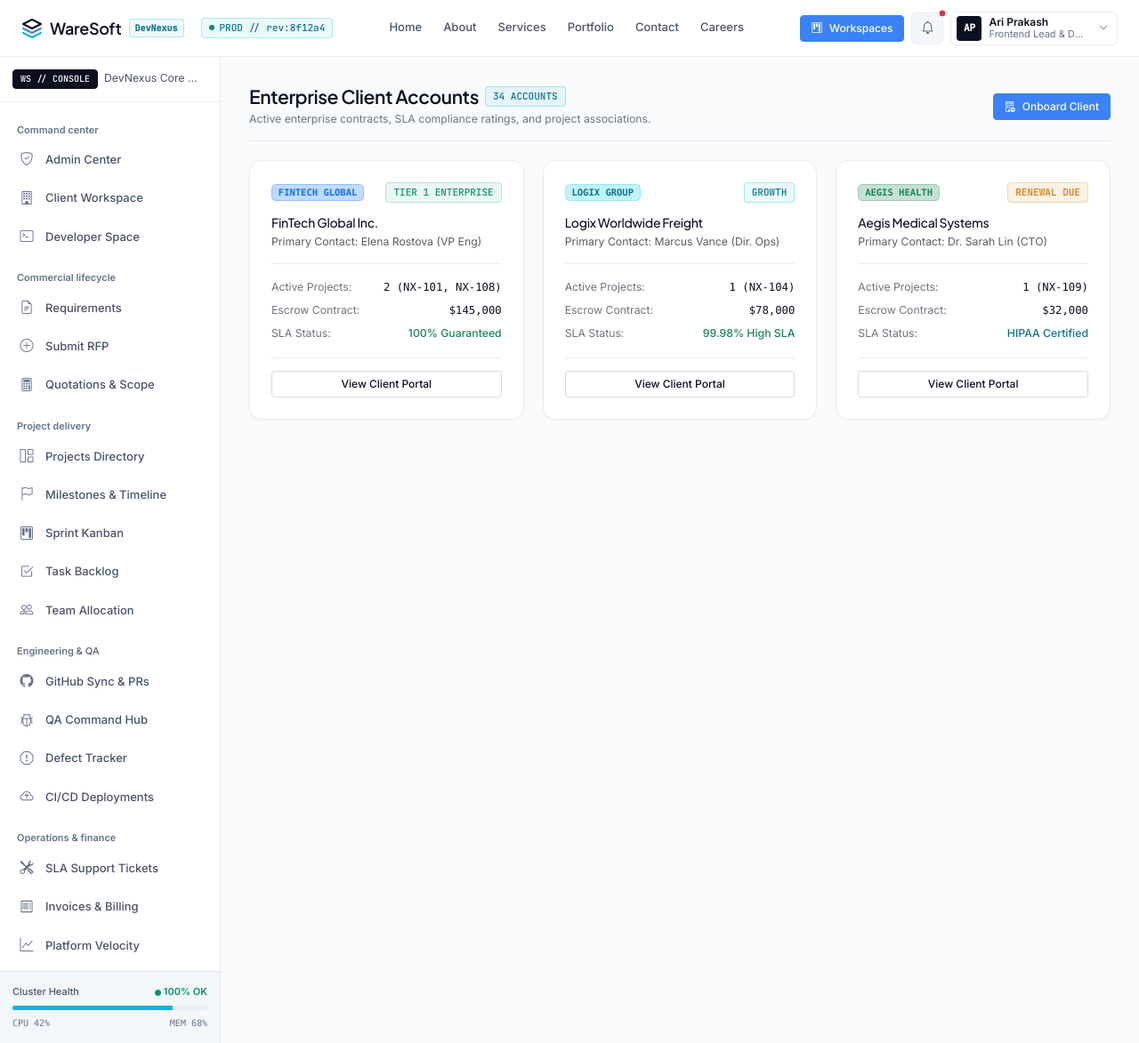
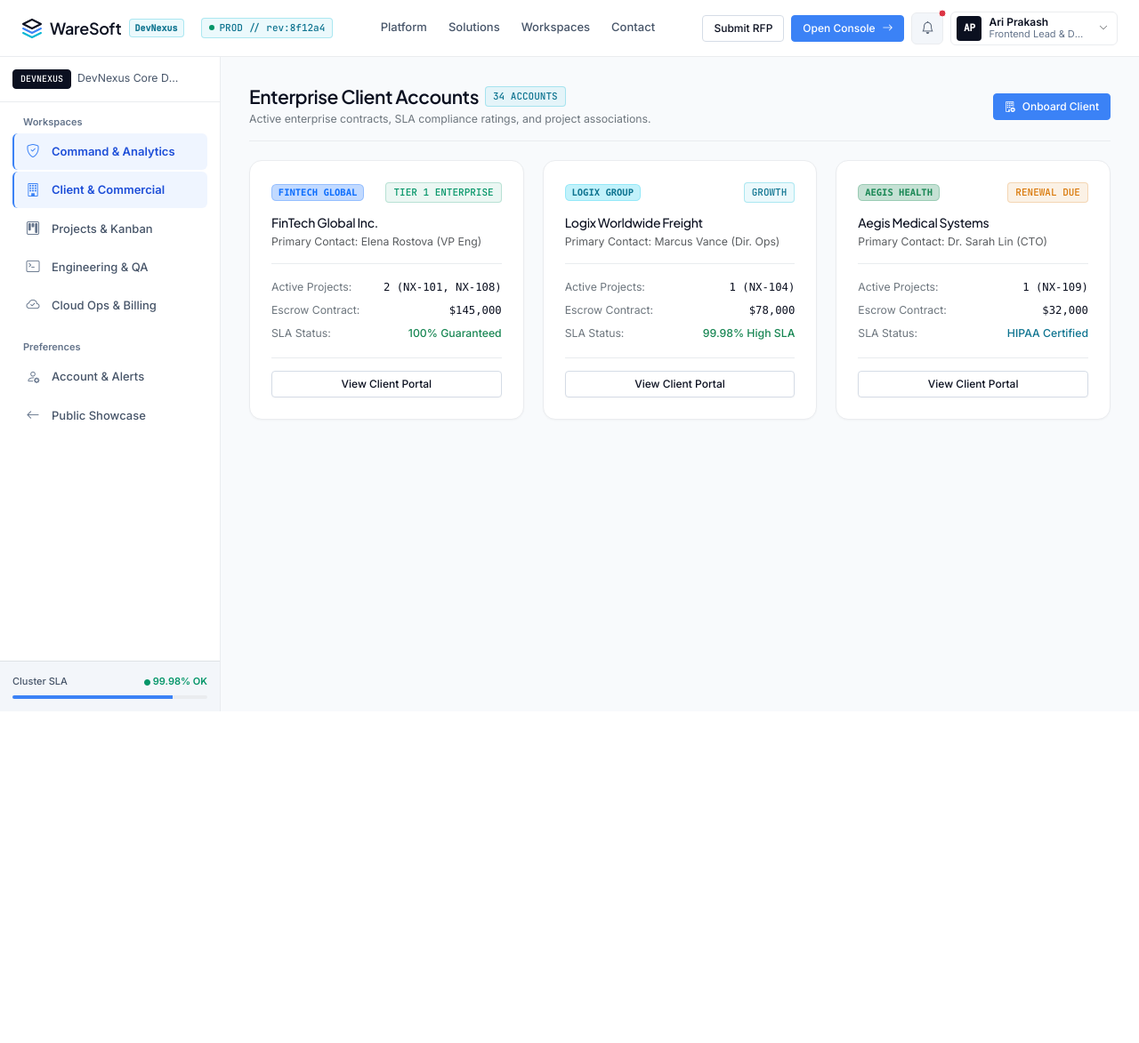
Before and after one commit to ARIPRAKASH32/waresoft, a Flask app: page /admin/clients in a window 1280 px wide. Shown: the whole page at 89% size. After the commit the page ends 800 px from the top, so only its background shows below. Run offline with Flask 3, Linux system fonts and the light colour scheme.

Commit message:
refactor(navigation): streamline topbar, 7-item workspace sidebar, and footer

```diff
--- a/frontend/templates/components/navbar.html
+++ b/frontend/templates/components/navbar.html
@@ -1,6 +1,6 @@
 <header class="ws-header">
     <div class="ws-header-inner content-container">
-        <!-- Brand Logo & Platform Title -->
+        <!-- Brand Logo & Quiet Telemetry -->
         <div class="ws-brand-cluster">
             <button class="ws-mobile-toggle d-lg-none" id="sidebarToggle" aria-label="Toggle navigation">
                 <i class="bi bi-list fs-5"></i>
@@ -17,7 +17,6 @@
                 <span class="ws-brand-badge">DevNexus</span>
             </a>
 
-            <!-- Live Signature Telemetry (visible on >=1200px to avoid medium-desktop crowding) -->
             <div class="d-none d-xl-flex align-items-center ms-2">
                 <span class="ws-pill ws-pill-telemetry">
                     <span class="status-dot status-dot-live"></span>
@@ -26,30 +25,26 @@
             </div>
         </div>
 
-        <!-- Navigation Links (Public Context) -->
+        <!-- Minimal Topbar Navigation (Juspay Rhythm) -->
         <nav class="ws-header-nav d-none d-lg-flex">
-            <a href="/" class="ws-nav-link {% if request.path == '/' %}active{% endif %}">Home</a>
-            <a href="/about" class="ws-nav-link {% if request.path == '/about' %}active{% endif %}">About</a>
-            <a href="/services" class="ws-nav-link {% if request.path == '/services' %}active{% endif %}">Services</a>
-            <a href="/portfolio" class="ws-nav-link {% if request.path == '/portfolio' %}active{% endif %}">Portfolio</a>
-            <a href="/contact" class="ws-nav-link {% if request.path == '/contact' %}active{% endif %}">Contact</a>
-            <a href="/careers" class="ws-nav-link {% if request.path == '/careers' %}active{% endif %}">Careers</a>
+            <a href="/" class="ws-nav-link {% if request.path == '/' %}active{% endif %}">Platform</a>
+            <a href="/#solutions" class="ws-nav-link">Solutions</a>
+            <a href="/projects" class="ws-nav-link {% if '/projects' in request.path %}active{% endif %}">Workspaces</a>
+            <a href="/#contact" class="ws-nav-link">Contact</a>
         </nav>
 
-        <!-- Right Quick Actions & User Roster -->
+        <!-- Right Quick Actions & User Profile -->
         <div class="ws-header-actions">
-            <!-- Global Workspace Switcher / Portal Link -->
+            <a href="/client?tab=submit" class="ws-btn ws-btn-outline ws-btn-sm d-none d-md-inline-flex">Submit RFP</a>
             <a href="/projects" class="ws-btn ws-btn-primary ws-btn-sm d-none d-sm-inline-flex">
-                <i class="bi bi-kanban"></i> Workspaces
+                Open Console <i class="bi bi-arrow-right"></i>
             </a>
 
-            <!-- Notification Trigger -->
-            <a href="/notifications" class="ws-icon-btn position-relative" title="Notifications">
+            <a href="/account?tab=notifications" class="ws-icon-btn position-relative" title="Notifications">
                 <i class="bi bi-bell"></i>
                 <span class="position-absolute top-0 start-100 translate-middle p-1 bg-danger border border-white rounded-circle"></span>
             </a>
 
-            <!-- User Avatar & Dropdown -->
             <div class="dropdown">
                 <button class="ws-user-btn" type="button" data-bs-toggle="dropdown" aria-expanded="false">
                     <span class="ws-user-avatar">{{ current_user.avatar }}</span>
@@ -64,26 +59,29 @@
                         <div class="small fw-semibold ws-text-ink">{{ current_user.name }}</div>
                         <div class="ws-text-muted" style="font-size: 11px;">{{ current_user.email }}</div>
                     </li>
-                    <li><a class="dropdown-item" href="/profile"><i class="bi bi-person me-2"></i>My Profile</a></li>
-                    <li><a class="dropdown-item" href="/admin"><i class="bi bi-shield-lock me-2"></i>Admin Center</a></li>
-                    <li><a class="dropdown-item" href="/client"><i class="bi bi-building me-2"></i>Client Portal</a></li>
-                    <li><a class="dropdown-item" href="/developer"><i class="bi bi-code-slash me-2"></i>Developer Hub</a></li>
+                    <li><a class="dropdown-item" href="/account"><i class="bi bi-person me-2"></i>Account & Alerts</a></li>
+                    <li><a class="dropdown-item" href="/admin"><i class="bi bi-shield-lock me-2"></i>Command & Analytics</a></li>
+                    <li><a class="dropdown-item" href="/client"><i class="bi bi-building me-2"></i>Client & Commercial</a></li>
+                    <li><a class="dropdown-item" href="/developer"><i class="bi bi-code-slash me-2"></i>Engineering & QA</a></li>
+                    <li><a class="dropdown-item" href="/operations"><i class="bi bi-cloud-check me-2"></i>Cloud Ops & Billing</a></li>
                     <li><hr class="dropdown-divider my-1" style="border-color: var(--ws-border-quiet);"></li>
+                    <li><a class="dropdown-item" href="/auth"><i class="bi bi-box-arrow-in-right me-2"></i>Switch Account</a></li>
                     <li><button class="dropdown-item text-danger" onclick="WareSoftAPI.logout()"><i class="bi bi-box-arrow-right me-2"></i>Sign Out</button></li>
                 </ul>
             </div>
         </div>
     </div>
 </header>
-<!-- Mobile Public Quick Drawer (for screens < lg) -->
+
+<!-- Mobile Quick Nav Drawer -->
 <div id="mobilePublicNav" class="d-none d-lg-none bg-white border-bottom px-4 py-3" style="border-color: var(--ws-border-quiet) !important;">
     <div class="d-flex flex-column gap-2 small fw-medium">
-        <a href="/" class="py-1 ws-text-ink text-decoration-none">Home</a>
-        <a href="/about" class="py-1 ws-text-secondary text-decoration-none">About</a>
-        <a href="/services" class="py-1 ws-text-secondary text-decoration-none">Services</a>
-        <a href="/portfolio" class="py-1 ws-text-secondary text-decoration-none">Portfolio</a>
-        <a href="/contact" class="py-1 ws-text-secondary text-decoration-none">Contact</a>
-        <a href="/careers" class="py-1 ws-text-secondary text-decoration-none">Careers</a>
-        <a href="/projects" class="ws-btn ws-btn-primary ws-btn-sm mt-2">Workspaces Console</a>
+        <a href="/" class="py-1 ws-text-ink text-decoration-none">Platform Showcase</a>
+        <a href="/admin" class="py-1 ws-text-secondary text-decoration-none">Command & Analytics</a>
+        <a href="/client" class="py-1 ws-text-secondary text-decoration-none">Client & Commercial</a>
+        <a href="/projects" class="py-1 ws-text-secondary text-decoration-none">Projects & Kanban</a>
+        <a href="/developer" class="py-1 ws-text-secondary text-decoration-none">Engineering & QA</a>
+        <a href="/operations" class="py-1 ws-text-secondary text-decoration-none">Cloud Ops & Billing</a>
+        <a href="/account" class="py-1 ws-text-secondary text-decoration-none">Account & Alerts</a>
     </div>
 </div>
--- a/frontend/templates/components/sidebar.html
+++ b/frontend/templates/components/sidebar.html
@@ -1,115 +1,56 @@
 <aside class="dashboard-sidebar" id="appSidebar">
     <div class="p-3 border-bottom d-flex align-items-center justify-content-between" style="border-color: var(--ws-border-quiet) !important;">
         <div class="d-flex align-items-center gap-2 min-w-0">
-            <span class="ws-pill ws-pill-navy" style="font-size: 10px;">WS // CONSOLE</span>
-            <span class="small ws-text-secondary text-truncate" style="max-width: 110px;">{{ current_user.active_project }}</span>
+            <span class="ws-pill ws-pill-navy" style="font-size: 10px;">DEVNEXUS</span>
+            <span class="small ws-text-secondary text-truncate" style="max-width: 118px;">{{ current_user.active_project }}</span>
         </div>
         <button class="btn btn-sm btn-link text-muted d-lg-none p-0" id="sidebarCloseBtn">
             <i class="bi bi-x-lg"></i>
         </button>
     </div>
 
-    <div class="sidebar-scrollable flex-grow-1 overflow-y-auto p-2">
-        <!-- Group: Command Center -->
-        <div class="sidebar-group-title">Command center</div>
-        <a href="/admin" class="sidebar-item {% if request.path == '/admin' %}active{% endif %}">
+    <div class="sidebar-scrollable flex-grow-1 overflow-y-auto p-3">
+        <!-- Minimalist Unified Workspaces (7 calm links total) -->
+        <div class="sidebar-group-title pt-0">Workspaces</div>
+        <a href="/admin" class="sidebar-item {% if '/admin' in request.path %}active{% endif %}">
             <i class="bi bi-shield-check"></i>
-            <span>Admin Center</span>
+            <span>Command & Analytics</span>
         </a>
-        <a href="/client" class="sidebar-item {% if request.path == '/client' %}active{% endif %}">
+        <a href="/client" class="sidebar-item {% if '/client' in request.path or '/requirements' in request.path or '/quotations' in request.path %}active{% endif %}">
             <i class="bi bi-building"></i>
-            <span>Client Workspace</span>
+            <span>Client & Commercial</span>
         </a>
-        <a href="/developer" class="sidebar-item {% if request.path == '/developer' %}active{% endif %}">
+        <a href="/projects" class="sidebar-item {% if '/projects' in request.path %}active{% endif %}">
+            <i class="bi bi-kanban"></i>
+            <span>Projects & Kanban</span>
+        </a>
+        <a href="/developer" class="sidebar-item {% if '/developer' in request.path or '/qa' in request.path %}active{% endif %}">
             <i class="bi bi-terminal"></i>
-            <span>Developer Space</span>
+            <span>Engineering & QA</span>
+        </a>
+        <a href="/operations" class="sidebar-item {% if '/operations' in request.path or '/deployment' in request.path or '/maintenance' in request.path or '/billing' in request.path %}active{% endif %}">
+            <i class="bi bi-cloud-check"></i>
+            <span>Cloud Ops & Billing</span>
         </a>
 
-        <!-- Group: Requirements & Bidding -->
-        <div class="sidebar-group-title">Commercial lifecycle</div>
-        <a href="/requirements" class="sidebar-item {% if '/requirements' in request.path and 'submit' not in request.path %}active{% endif %}">
-            <i class="bi bi-file-earmark-text"></i>
-            <span>Requirements</span>
+        <div class="sidebar-group-title">Preferences</div>
+        <a href="/account" class="sidebar-item {% if '/account' in request.path or '/profile' in request.path or '/notifications' in request.path %}active{% endif %}">
+            <i class="bi bi-person-gear"></i>
+            <span>Account & Alerts</span>
         </a>
-        <a href="/requirements/submit" class="sidebar-item {% if '/requirements/submit' in request.path %}active{% endif %}">
-            <i class="bi bi-plus-circle"></i>
-            <span>Submit RFP</span>
-        </a>
-        <a href="/quotations" class="sidebar-item {% if '/quotations' in request.path %}active{% endif %}">
-            <i class="bi bi-calculator"></i>
-            <span>Quotations & Scope</span>
-        </a>
-
-        <!-- Group: Project Delivery -->
-        <div class="sidebar-group-title">Project delivery</div>
-        <a href="/projects" class="sidebar-item {% if request.path == '/projects' %}active{% endif %}">
-            <i class="bi bi-grid-1x2"></i>
-            <span>Projects Directory</span>
-        </a>
-        <a href="/projects/101/milestones" class="sidebar-item {% if 'milestones' in request.path %}active{% endif %}">
-            <i class="bi bi-flag"></i>
-            <span>Milestones & Timeline</span>
-        </a>
-        <a href="/projects/101/kanban" class="sidebar-item {% if 'kanban' in request.path %}active{% endif %}">
-            <i class="bi bi-kanban"></i>
-            <span>Sprint Kanban</span>
-        </a>
-        <a href="/projects/101/tasks" class="sidebar-item {% if 'tasks' in request.path %}active{% endif %}">
-            <i class="bi bi-check2-square"></i>
-            <span>Task Backlog</span>
-        </a>
-        <a href="/projects/101/team" class="sidebar-item {% if 'team' in request.path %}active{% endif %}">
-            <i class="bi bi-people"></i>
-            <span>Team Allocation</span>
-        </a>
-
-        <!-- Group: Engineering & CI/CD -->
-        <div class="sidebar-group-title">Engineering & QA</div>
-        <a href="/developer/github" class="sidebar-item {% if 'github' in request.path %}active{% endif %}">
-            <i class="bi bi-github"></i>
-            <span>GitHub Sync & PRs</span>
-        </a>
-        <a href="/qa" class="sidebar-item {% if request.path == '/qa' %}active{% endif %}">
-            <i class="bi bi-bug"></i>
-            <span>QA Command Hub</span>
-        </a>
-        <a href="/qa/bugs" class="sidebar-item {% if 'qa/bugs' in request.path %}active{% endif %}">
-            <i class="bi bi-exclamation-octagon"></i>
-            <span>Defect Tracker</span>
-        </a>
-        <a href="/deployment" class="sidebar-item {% if request.path == '/deployment' %}active{% endif %}">
-            <i class="bi bi-cloud-arrow-up"></i>
-            <span>CI/CD Deployments</span>
-        </a>
-
-        <!-- Group: Maintenance & Financials -->
-        <div class="sidebar-group-title">Operations & finance</div>
-        <a href="/maintenance" class="sidebar-item {% if '/maintenance' in request.path %}active{% endif %}">
-            <i class="bi bi-tools"></i>
-            <span>SLA Support Tickets</span>
-        </a>
-        <a href="/billing" class="sidebar-item {% if '/billing' in request.path %}active{% endif %}">
-            <i class="bi bi-receipt"></i>
-            <span>Invoices & Billing</span>
-        </a>
-        <a href="/admin/analytics" class="sidebar-item {% if 'analytics' in request.path %}active{% endif %}">
-            <i class="bi bi-graph-up"></i>
-            <span>Platform Velocity</span>
+        <a href="/" class="sidebar-item">
+            <i class="bi bi-arrow-left"></i>
+            <span>Public Showcase</span>
         </a>
     </div>
 
-    <!-- Sidebar Footer Telemetry -->
     <div class="p-3 border-top ws-surface-subtle rounded-0 border-start-0 border-end-0 border-bottom-0">
         <div class="d-flex align-items-center justify-content-between ws-text-secondary" style="font-size: 11px;">
-            <span class="fw-medium">Cluster Health</span>
-            <span class="fw-semibold" style="color: var(--ws-signal-success);"><i class="bi bi-circle-fill" style="font-size: 7px;"></i> 100% OK</span>
+            <span class="fw-medium">Cluster SLA</span>
+            <span class="fw-semibold" style="color: var(--ws-signal-success);"><i class="bi bi-circle-fill" style="font-size: 7px;"></i> 99.98% OK</span>
         </div>
-        <div class="progress mt-2" style="height: 5px; background-color: var(--ws-border-quiet);">
-            <div class="progress-bar" style="width: 82%; background-color: var(--ws-brand-cyan);"></div>
-        </div>
-        <div class="mt-2 d-flex justify-content-between font-monospace ws-text-muted" style="font-size: 10px;">
-            <span>CPU 42%</span>
-            <span>MEM 68%</span>
+        <div class="progress mt-2" style="height: 4px; background-color: var(--ws-border-quiet);">
+            <div class="progress-bar" style="width: 82%; background-color: var(--ws-brand-blue);"></div>
         </div>
     </div>
 </aside>
```
Also changed, not shown: frontend/templates/components/footer.html (+24 -44 lines).
